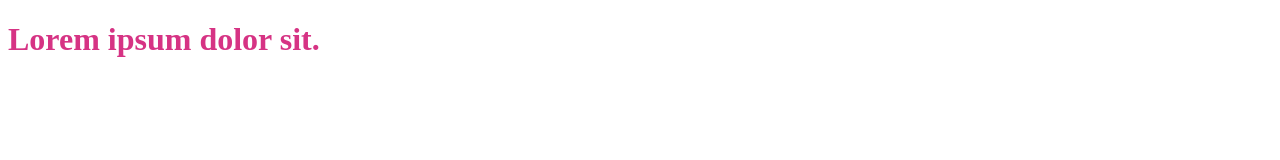
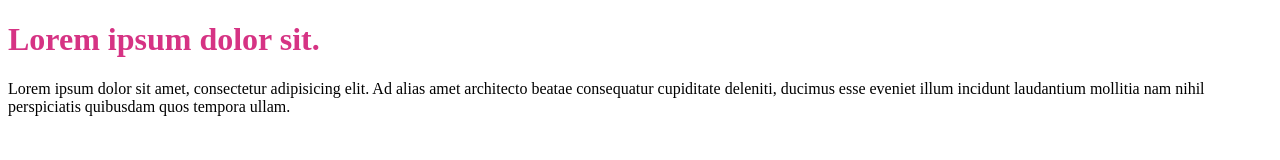
Before and after one commit to atanasov11/NewPreoject, a plain HTML site: page index.html in a window 1280 px wide. Drawn offline with Linux system fonts and the light colour scheme.

Commit message:
Am adaugat paragraf

```diff
--- a/index.html
+++ b/index.html
@@ -7,6 +7,7 @@
 </head>
 <body>
     <h1>Lorem ipsum dolor sit.</h1>
+    <p>Lorem ipsum dolor sit amet, consectetur adipisicing elit. Ad alias amet architecto beatae consequatur cupiditate deleniti, ducimus esse eveniet illum incidunt laudantium mollitia nam nihil perspiciatis quibusdam quos tempora ullam.</p>
 
 <script src="js/script.js"></script>
 </body>
```
